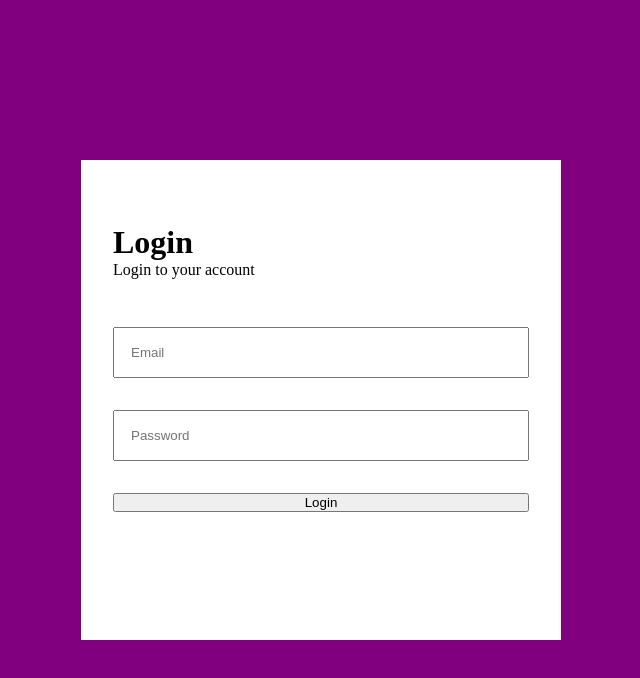
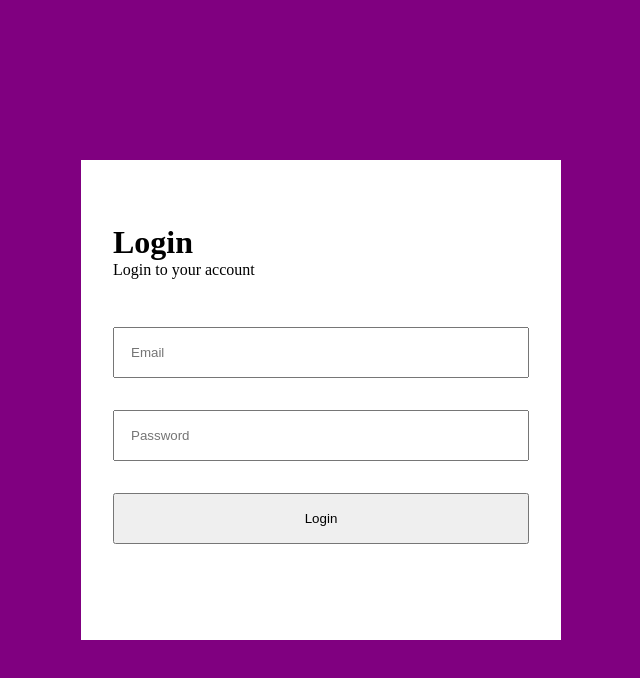
Before and after one commit to alli-Codes/login-page, a Svelte app: page / in a window 1280 px wide. Shown: the top 678 px of the page, without its empty margins (319-959 px from the left). Built offline with nearby package versions, Linux system fonts and the light colour scheme.

Commit message:
Styling the button

```diff
--- a/src/app.css
+++ b/src/app.css
@@ -29,5 +29,8 @@
 .container .wrapper form input {
   padding: 1rem;
 }
+.container .wrapper form button {
+  padding: 1rem;
+}
 
 /*# sourceMappingURL=app.css.map */
--- a/src/input.scss
+++ b/src/input.scss
@@ -29,6 +29,9 @@
             input{
                 padding: 1rem;
             }
+            button{
+                padding: 1rem;
+            }
         }
     }
 }
```
Also changed, not shown: 1 other file (tests, documents, lock files or other folders).
